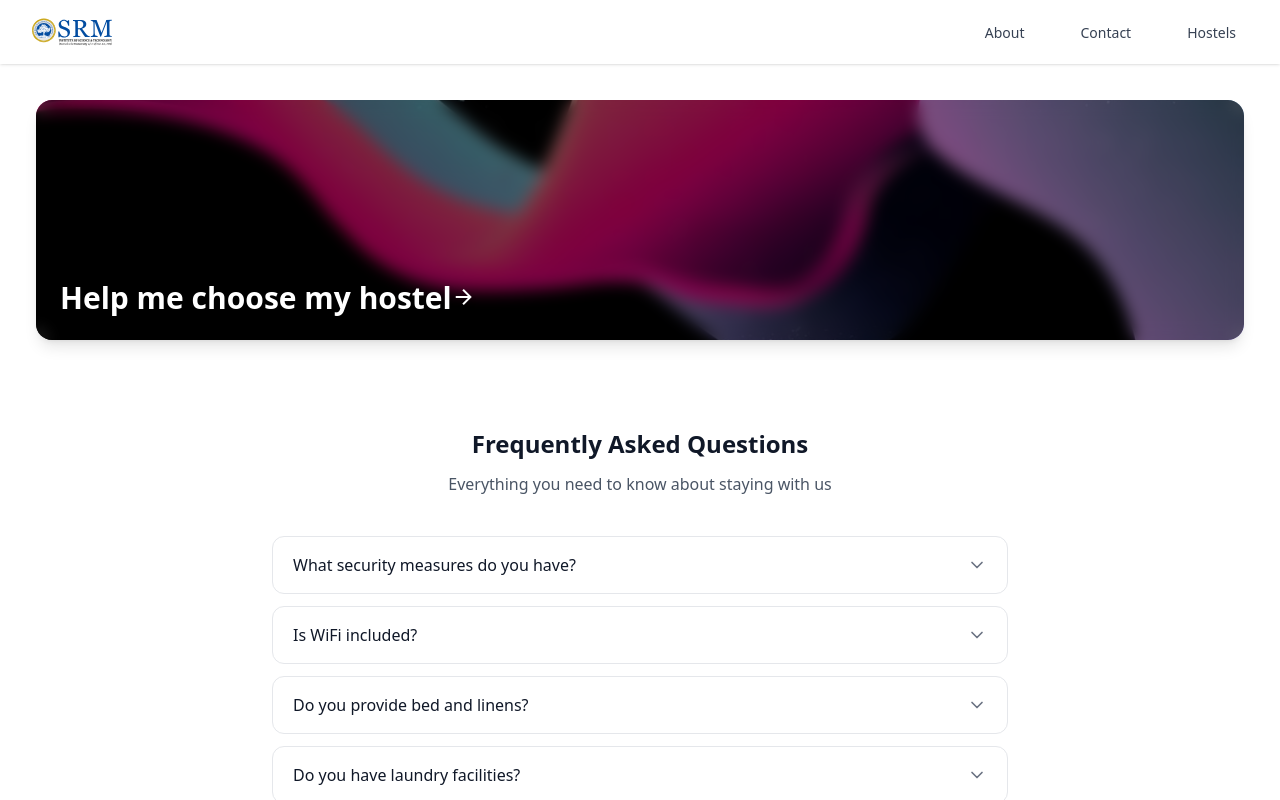
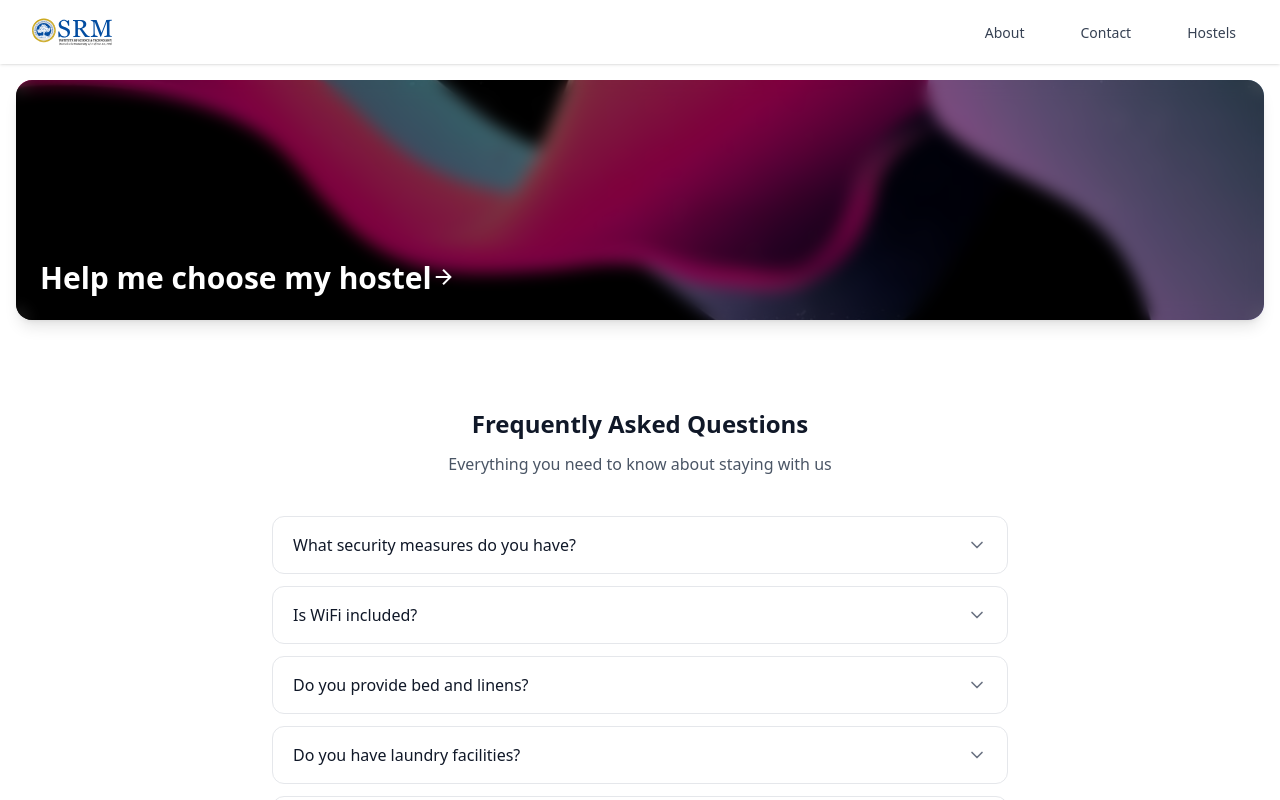
Before and after one commit to rajavenkatesh04/Hostels, a Next.js app: page / in a window 1280 px wide. Shown: the top 800 px of the page. Built offline with nearby package versions, Linux system fonts and the light colour scheme.

Commit message:
Added FAQ Section data

```diff
--- a/app/page.js
+++ b/app/page.js
@@ -6,7 +6,7 @@ import FAQ from "@/app/faq/page";
 export default function Page() {
     return (
         <div className="flex flex-col min-h-screen">
-            <main className="flex-grow p-5">
+            <main className="flex-grow">
                 <Banner />
                 {/*<GoogleMap />*/}
                 <FAQ />
```
